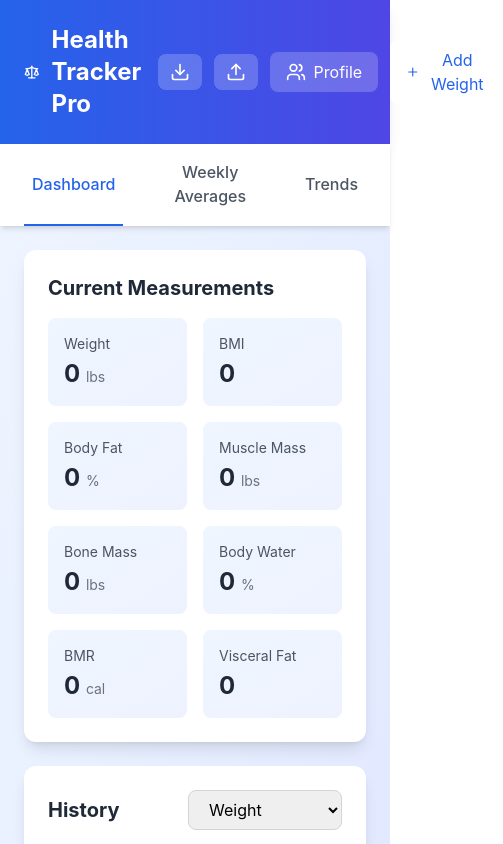
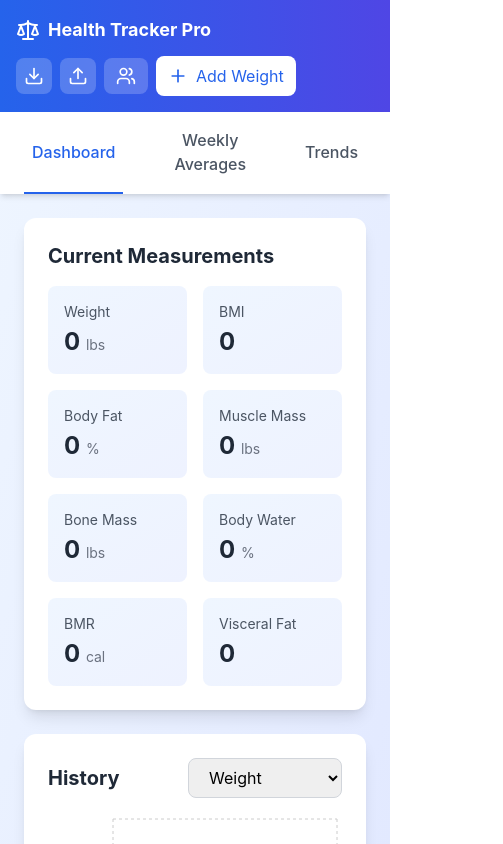
Before and after one commit to Stpeterd/health-tracker-journal, a React (Vite) app: page / in a window 390 px wide. Shown: the top 844 px of the page, 503 px wide, since content can reach past the window. Built offline with nearby package versions, Linux system fonts and the light colour scheme.

Commit message:
Update App.jsx

```diff
--- a/src/App.jsx
+++ b/src/App.jsx
@@ -255,35 +255,35 @@ const HealthTrackerApp = () => {
 
   return (
     <div className="min-h-screen bg-gradient-to-br from-blue-50 to-indigo-100">
-      <div className="bg-gradient-to-r from-blue-600 to-indigo-600 text-white p-6 shadow-lg">
+      <div className="bg-gradient-to-r from-blue-600 to-indigo-600 text-white p-4 md:p-6 shadow-lg">
         <div className="max-w-6xl mx-auto">
-          <div className="flex items-center justify-between">
-            <div className="flex items-center space-x-3">
-              <Scale className="w-8 h-8" />
-              <h1 className="text-2xl font-bold">Health Tracker Pro</h1>
+          <div className="flex items-center justify-between flex-wrap gap-3">
+            <div className="flex items-center space-x-2 md:space-x-3">
+              <Scale className="w-6 h-6 md:w-8 md:h-8" />
+              <h1 className="text-lg md:text-2xl font-bold">Health Tracker Pro</h1>
             </div>
-            <div className="flex items-center space-x-3">
+            <div className="flex items-center gap-2 flex-wrap">
               <button
                 onClick={handleExportData}
-                className="bg-white bg-opacity-20 text-white px-3 py-2 rounded-lg flex items-center space-x-2 hover:bg-opacity-30 transition"
+                className="bg-white bg-opacity-20 text-white p-2 rounded-lg hover:bg-opacity-30 transition"
                 title="Export Data"
               >
                 <Download className="w-5 h-5" />
               </button>
-              <label className="bg-white bg-opacity-20 text-white px-3 py-2 rounded-lg flex items-center space-x-2 hover:bg-opacity-30 transition cursor-pointer" title="Import Data">
+              <label className="bg-white bg-opacity-20 text-white p-2 rounded-lg hover:bg-opacity-30 transition cursor-pointer" title="Import Data">
                 <Upload className="w-5 h-5" />
                 <input type="file" accept=".json" onChange={handleImportData} className="hidden" />
               </label>
               <button
                 onClick={() => setShowProfile(true)}
-                className="bg-white bg-opacity-20 text-white px-4 py-2 rounded-lg flex items-center space-x-2 hover:bg-opacity-30 transition"
+                className="bg-white bg-opacity-20 text-white px-3 py-2 rounded-lg flex items-center space-x-2 hover:bg-opacity-30 transition whitespace-nowrap"
               >
                 <Users className="w-5 h-5" />
-                <span>Profile</span>
+                <span className="hidden sm:inline">Profile</span>
               </button>
               <button
                 onClick={() => setShowAddData(true)}
-                className="bg-white text-blue-600 px-4 py-2 rounded-lg flex items-center space-x-2 hover:bg-blue-50 transition"
+                className="bg-white text-blue-600 px-3 py-2 rounded-lg flex items-center space-x-2 hover:bg-blue-50 transition whitespace-nowrap"
               >
                 <Plus className="w-5 h-5" />
                 <span>Add Weight</span>
```
